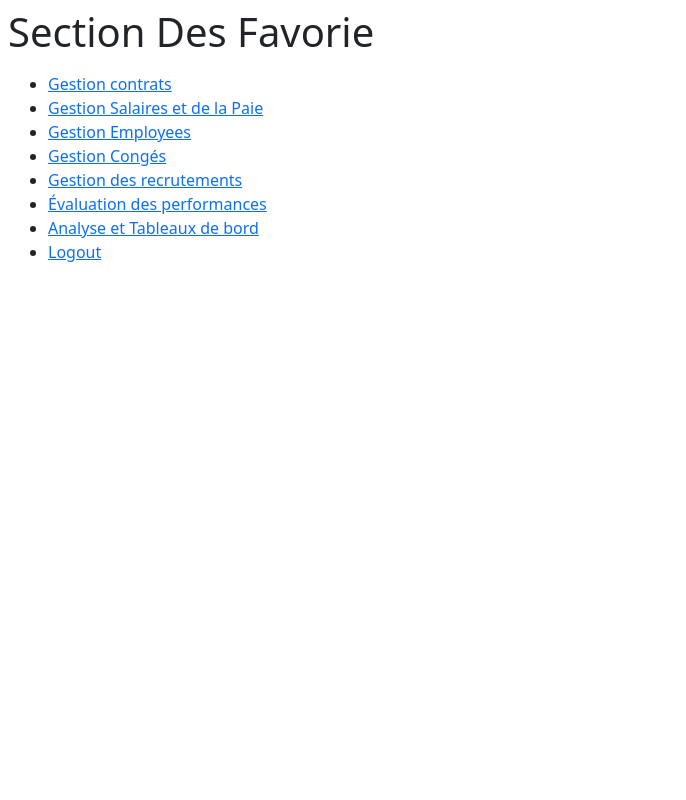
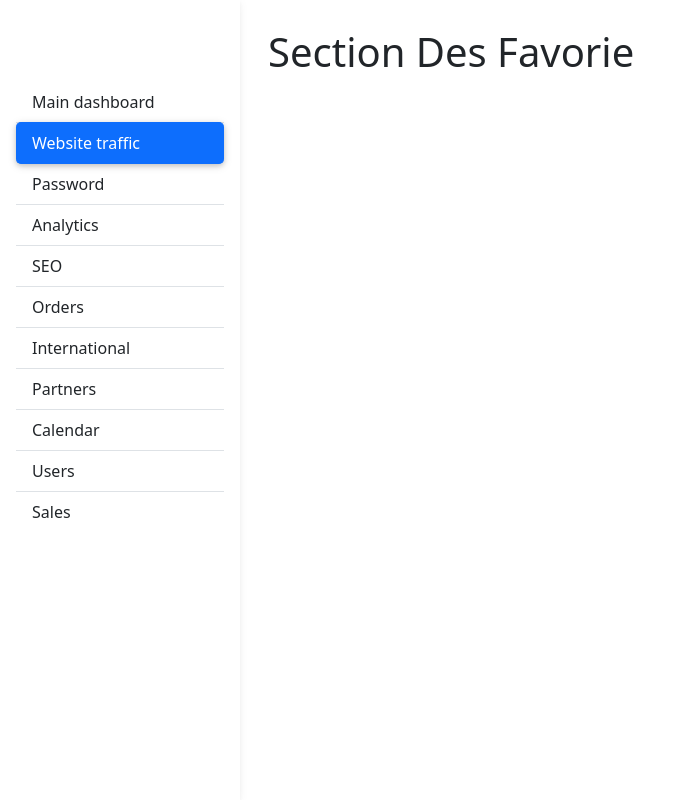
Before and after one commit to Moncef-Mhz/HR_Human_System, a Django app: page /Favorie in a window 1280 px wide. Shown: the whole page, without its empty margins (0-686 px from the left). Run offline with Django 5.2, Linux system fonts and the light colour scheme; some libraries are stand-ins or nearby versions.

Commit message:
navigation

```diff
--- a/HR_Managment_System/settings.py
+++ b/HR_Managment_System/settings.py
@@ -117,7 +117,8 @@ USE_TZ = True
 # Static files (CSS, JavaScript, Images)
 # https://docs.djangoproject.com/en/5.1/howto/static-files/
 
-STATIC_URL = 'static/'
+STATIC_URL = '/static/'
+STATICFILES_DIRS = [BASE_DIR / "static"]
 
 # Default primary key field type
 # https://docs.djangoproject.com/en/5.1/ref/settings/#default-auto-field
--- /dev/null
+++ b/Sys_manage/static/css/style.css
@@ -0,0 +1,31 @@
+.sidebar {
+  position: fixed;
+  top: 0;
+  bottom: 0;
+  left: 0;
+  padding: 58px 0 0;
+  /* Height of navbar */
+  box-shadow: 0 2px 5px 0 rgb(0 0 0 / 5%), 0 2px 10px 0 rgb(0 0 0 / 5%);
+  width: 240px;
+  z-index: 600;
+}
+
+@media (max-width: 991.98px) {
+  .sidebar {
+    width: 100%;
+  }
+}
+
+.sidebar .active {
+  border-radius: 5px;
+  box-shadow: 0 2px 5px 0 rgb(0 0 0 / 16%), 0 2px 10px 0 rgb(0 0 0 / 12%);
+}
+
+.sidebar-sticky {
+  position: relative;
+  top: 0;
+  height: calc(100vh - 48px);
+  padding-top: 0.5rem;
+  overflow-x: hidden;
+  overflow-y: auto;
+}
--- a/Sys_manage/templates/Section/Favorie.html
+++ b/Sys_manage/templates/Section/Favorie.html
@@ -1,7 +1,28 @@
-{% include '../layout/head.html' %}
-</head>
-<body>
-    <h1 class="m-2">{{PageTitle | title}}</h1>
-    {% include '../layout/navigations.html' %}
-</body>
+<!DOCTYPE html>
+<html lang="en">
+  <head>
+    <meta charset="UTF-8" />
+    <meta name="viewport" content="width=device-width, initial-scale=1.0" />
+    <title>{{ PageTitle }}</title>
+    {% include "../layout/head.html" %}
+    <style>
+      .main-content {
+        margin-left: 240px;
+        padding: 20px;
+      }
+      @media (max-width: 991.98px) {
+        .main-content {
+          margin-left: 0;
+        }
+      }
+    </style>
+  </head>
+  <body>
+    {% include "../layout/navigations.html" %}
+    <div class="main-content">
+      {% block content %}
+      <h1 class="m-2">{{ PageTitle|title }}</h1>
+      {% endblock %}
+    </div>
+  </body>
 </html>
--- a/Sys_manage/templates/layout/head.html
+++ b/Sys_manage/templates/layout/head.html
@@ -1,9 +1,13 @@
 <!DOCTYPE html>
 <html lang="en">
-<head>
-    <meta charset="UTF-8">
-    <meta name="viewport" content="width=device-width, initial-scale=1.0">
+  <head>
+    <meta charset="UTF-8" />
+    <meta name="viewport" content="width=device-width, initial-scale=1.0" />
     <title>{{ PageTitle }}</title>
-    {% load bootstrap5 %}
-    {% bootstrap_css %}
+    {% load bootstrap5 static %} {% bootstrap_css %}
+    <link rel="stylesheet" href="{% static 'css/style.css' %}" />
+  </head>
+  <body>
     {% bootstrap_javascript %}
+  </body>
+</html>
--- a/Sys_manage/templates/layout/navigations.html
+++ b/Sys_manage/templates/layout/navigations.html
@@ -1,26 +1,48 @@
-    <ul class="m-3">
-        <li>
-            <a href="/contrat">Gestion contrats</a>
-        </li>
-        <li>
-            <a href="/Salary">Gestion Salaires et de la Paie</a>
-        </li>
-        <li>
-            <a href="/Employes">Gestion Employees</a>
-        </li>
-        <li>
-            <a href="/Congee">Gestion Congés</a>
-        </li>
-        <li>
-            <a href="/Recrutments">Gestion des recrutements</a>
-        </li>
-        <li>
-            <a href="/Evaluation">Évaluation des performances</a>
-        </li>
-        <li>
-            <a href="/Analyse_Tab-Bord">Analyse et Tableaux de bord</a>
-        </li>
-        <li>
-            <a href="/">Logout</a>
-        </li>
-    </ul>
+<header>
+  <nav id="sidebarMenu" class="collapse d-lg-block sidebar collapse bg-white">
+    <div class="position-sticky">
+      <div class="list-group list-group-flush mx-3 mt-4">
+        <a
+          href="#"
+          class="list-group-item list-group-item-action py-2 ripple"
+          aria-current="true"
+        >
+          <span>Main dashboard</span>
+        </a>
+        <a
+          href="#"
+          class="list-group-item list-group-item-action py-2 ripple active"
+        >
+          <span>Website traffic</span>
+        </a>
+        <a href="#" class="list-group-item list-group-item-action py-2 ripple">
+          <span>Password</span>
+        </a>
+        <a href="#" class="list-group-item list-group-item-action py-2 ripple">
+          <span>Analytics</span>
+        </a>
+        <a href="#" class="list-group-item list-group-item-action py-2 ripple">
+          <span>SEO</span>
+        </a>
+        <a href="#" class="list-group-item list-group-item-action py-2 ripple">
+          <span>Orders</span>
+        </a>
+        <a href="#" class="list-group-item list-group-item-action py-2 ripple">
+          <span>International</span>
+        </a>
+        <a href="#" class="list-group-item list-group-item-action py-2 ripple">
+          <span>Partners</span>
+        </a>
+        <a href="#" class="list-group-item list-group-item-action py-2 ripple">
+          <span>Calendar</span>
+        </a>
+        <a href="#" class="list-group-item list-group-item-action py-2 ripple">
+          <span>Users</span>
+        </a>
+        <a href="#" class="list-group-item list-group-item-action py-2 ripple">
+          <span>Sales</span>
+        </a>
+      </div>
+    </div>
+  </nav>
+</header>
```
